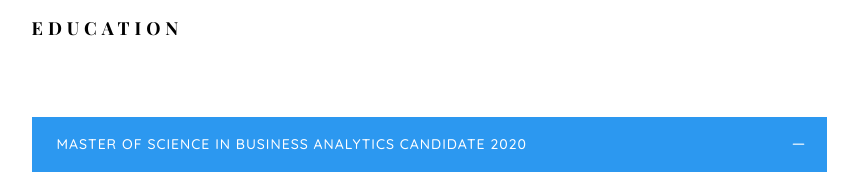
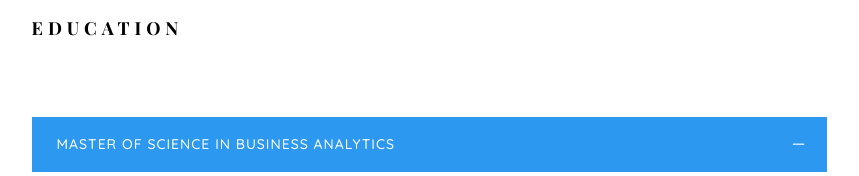
Before and after one commit to beccadriever/beccadriever.github.io, a plain HTML site: page index.html in a window 1280 px wide. Shown: the part 3255-3431 px from the top of the page, without its empty margins (361-1220 px from the left). Drawn offline with nearby package versions, Linux system fonts and the light colour scheme; files whose address does not match are found by name; a web font is replaced by a local one.

Commit message:
Update index.html

```diff
--- a/index.html
+++ b/index.html
@@ -285,7 +285,7 @@ Copyright &copy;<script>document.write(new Date().getFullYear());</script> All r
 									<div class="panel panel-default">
 											<div class="panel-heading" role="tab" id="headingOne">
 													<h4 class="panel-title">
-															<a data-toggle="collapse" data-parent="#accordion" href="#collapseOne" aria-expanded="true" aria-controls="collapseOne">Master of Science in Business Analytics Candidate 2020
+															<a data-toggle="collapse" data-parent="#accordion" href="#collapseOne" aria-expanded="true" aria-controls="collapseOne">Master of Science in Business Analytics
 															</a>
 													</h4>
 											</div>
```
